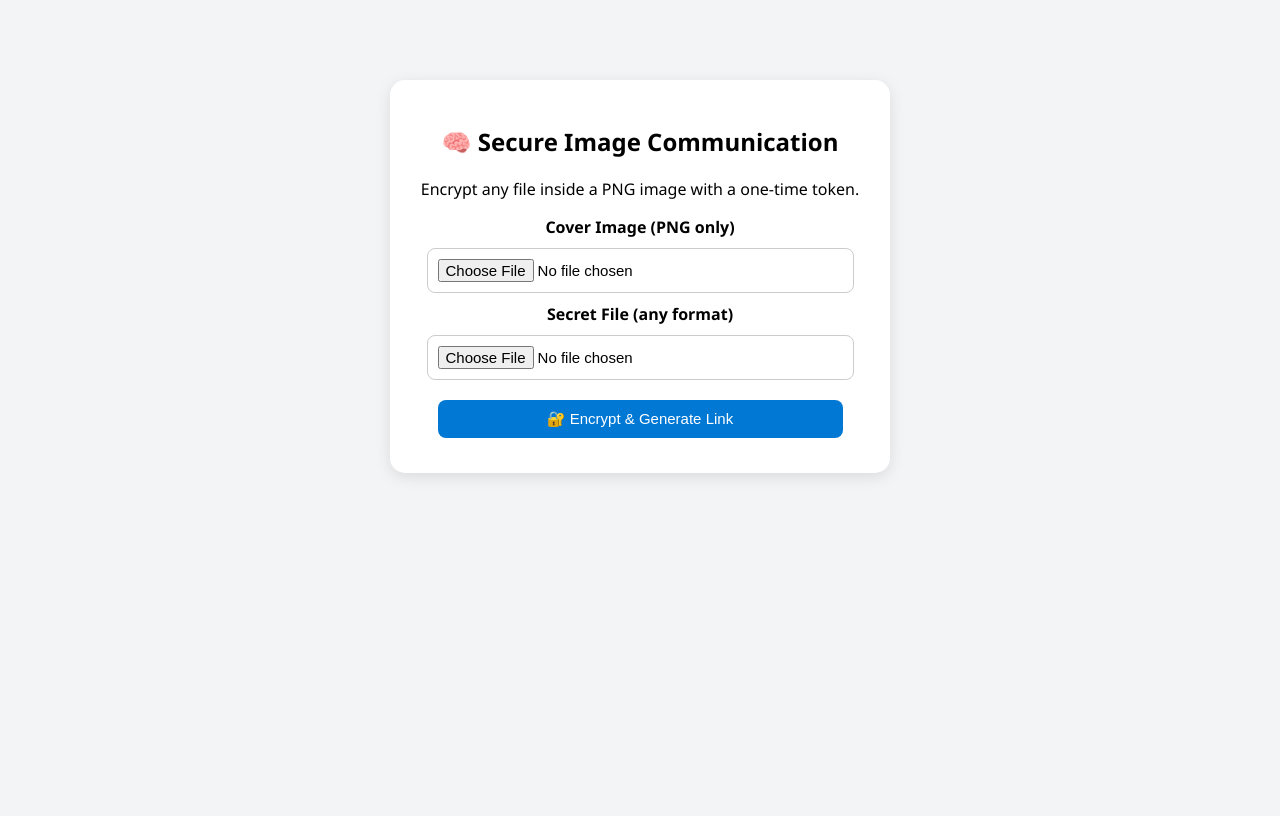
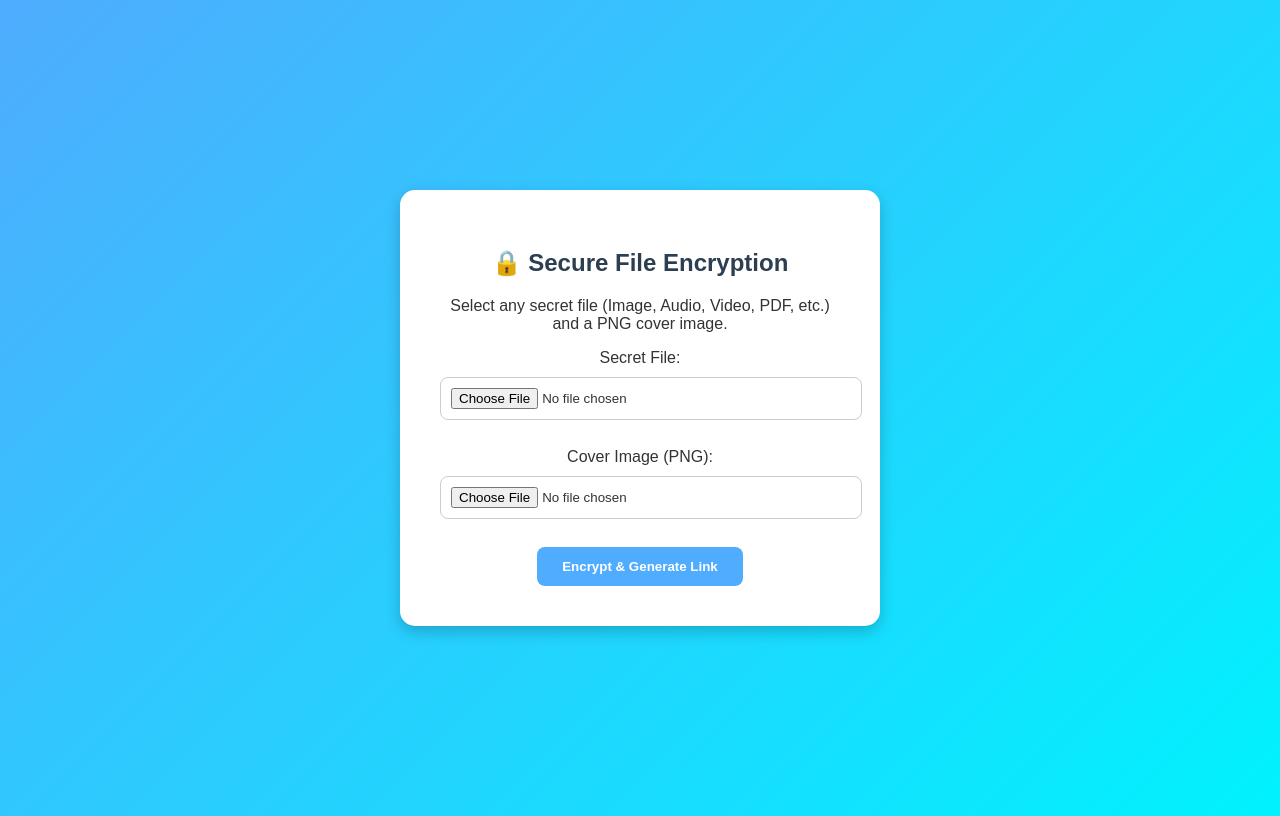
Before and after one commit to Bhavana-new/secure-image-communication, a Flask app: page / in a window 1280 px wide. Before the commit the page ends 477 px from the top, so only its background shows below. Run offline with Flask 3, Linux system fonts and the light colour scheme.

Commit message:
Updated code and webpage

```diff
--- a/app.py
+++ b/app.py
@@ -1,129 +1,81 @@
 import os
 import secrets
+import base64
 import time
-import base64
-import struct
-import zlib
-import hashlib
-import sqlite3
-import numpy as np
-from io import BytesIO
-from flask import Flask, request, render_template, flash, redirect, url_for, send_file
-from PIL import Image
+from flask import Flask, render_template, request, redirect, url_for, flash
+from werkzeug.utils import secure_filename
 from cryptography.hazmat.primitives.kdf.pbkdf2 import PBKDF2HMAC
 from cryptography.hazmat.primitives import hashes
 from cryptography.hazmat.primitives.ciphers.aead import AESGCM
 
-# ----------------------------------------
-# App Configuration
-# ----------------------------------------
+# Flask app setup
 app = Flask(__name__)
-app.secret_key = "super_secure_key_2025"
-UPLOAD_FOLDER = "uploads"
-os.makedirs(UPLOAD_FOLDER, exist_ok=True)
+app.secret_key = os.environ.get("SECRET_KEY", secrets.token_hex(16))
+UPLOAD_DIR = "uploads"
+os.makedirs(UPLOAD_DIR, exist_ok=True)
 
-TOKEN_TTL = 15 * 60  # Token valid for 15 minutes
-DB_PATH = "tokens.db"
-
-# ----------------------------------------
-# Initialize token database
-# ----------------------------------------
-def init_db():
-    conn = sqlite3.connect(DB_PATH)
-    c = conn.cursor()
-    c.execute("""
-        CREATE TABLE IF NOT EXISTS tokens (
-            token TEXT PRIMARY KEY,
-            created_at INTEGER NOT NULL,
-            used INTEGER DEFAULT 0
-        )
-    """)
-    conn.commit()
-    conn.close()
-
-def save_token(token):
-    conn = sqlite3.connect(DB_PATH)
-    c = conn.cursor()
-    c.execute("INSERT OR REPLACE INTO tokens (token, created_at, used) VALUES (?, ?, 0)",
-              (token, int(time.time())))
-    conn.commit()
-    conn.close()
-
-# ----------------------------------------
-# Encryption Helpers
-# ----------------------------------------
-def derive_key(password, salt):
-    kdf = PBKDF2HMAC(algorithm=hashes.SHA256(), length=32, salt=salt, iterations=200_000)
+# Encryption helpers
+def derive_key(password: str, salt: bytes) -> bytes:
+    kdf = PBKDF2HMAC(
+        algorithm=hashes.SHA256(),
+        length=32,
+        salt=salt,
+        iterations=200000
+    )
     return kdf.derive(password.encode())
 
-def encrypt_bytes(data, password):
+def encrypt_file(file_bytes: bytes, password: str):
     salt = secrets.token_bytes(16)
     key = derive_key(password, salt)
     aesgcm = AESGCM(key)
     nonce = secrets.token_bytes(12)
-    ct = aesgcm.encrypt(nonce, data, None)
-    return salt, nonce, ct
+    ciphertext = aesgcm.encrypt(nonce, file_bytes, None)
+    return salt, nonce, ciphertext
 
-def bytes_to_bits(b):
-    return np.unpackbits(np.frombuffer(b, dtype=np.uint8))
-
-def bits_to_bytes(bits):
-    pad = (-bits.size) % 8
-    if pad:
-        bits = np.concatenate([bits, np.zeros(pad, dtype=np.uint8)])
-    return np.packbits(bits).tobytes()
-
-# ----------------------------------------
-# Flask Routes
-# ----------------------------------------
 @app.route('/')
 def index():
     return render_template('index.html')
 
-@app.route('/encode', methods=['POST'])
-def encode():
-    cover = request.files.get('cover')
-    secret = request.files.get('secret')
+@app.route('/encrypt', methods=['POST'])
+def encrypt():
+    secret = request.files.get('secret_file')
+    cover = request.files.get('cover_image')
 
-    if not cover or not secret:
-        flash("Please upload both cover PNG and secret file.", "error")
+    if not secret or not cover:
+        flash("Please upload both the secret file and cover image.", "error")
         return redirect(url_for('index'))
 
     # Generate one-time token
-    token = secrets.token_urlsafe(8)
-    save_token(token)
+    token = secrets.token_urlsafe(12)
 
-    # Read secret and encrypt
+    # Read secret file
     secret_bytes = secret.read()
-    salt, nonce, ciphertext = encrypt_bytes(secret_bytes, token)
-    encrypted_data = salt + nonce + ciphertext
-    bits = bytes_to_bits(encrypted_data)
+    salt, nonce, ciphertext = encrypt_file(secret_bytes, token)
 
-    # Load cover image
-    img = Image.open(cover.stream).convert('RGB')
-    arr = np.array(img)
-    flat = arr.flatten()
-    if bits.size > flat.size:
-        flash("Cover image too small to hide secret data.", "error")
-        return redirect(url_for('index'))
+    encrypted_blob = salt + nonce + ciphertext
 
-    flat[:bits.size] = (flat[:bits.size] & 0xFE) | bits
-    stego_arr = flat.reshape(arr.shape)
+    # Save encrypted file
+    filename = f"encrypted_{secure_filename(secret.filename)}.bin"
+    filepath = os.path.join(UPLOAD_DIR, filename)
+    with open(filepath, 'wb') as f:
+        f.write(encrypted_blob)
 
-    # Save stego image
-    stego_filename = f"stego_{secrets.token_hex(6)}.png"
-    stego_path = os.path.join(UPLOAD_FOLDER, stego_filename)
-    Image.fromarray(stego_arr).save(stego_path)
+    # Create sharable link (Render or local)
+    sharable_link = url_for('serve_file', filename=filename, _external=True)
 
-    # Generate public download link (Render will host this)
-    link = url_for('download_file', filename=stego_filename, _external=True)
+    return render_template(
+        'result.html',
+        token=token,
+        link=sharable_link
+    )
 
-    return render_template('result.html', token=token, link=link)
-
-@app.route('/download/<filename>')
-def download_file(filename):
-    return send_file(os.path.join(UPLOAD_FOLDER, filename), as_attachment=True)
+@app.route('/file/<path:filename>')
+def serve_file(filename):
+    filepath = os.path.join(UPLOAD_DIR, filename)
+    if os.path.exists(filepath):
+        return f"This is the encrypted file link: {request.url}"
+    else:
+        return "File not found.", 404
 
 if __name__ == '__main__':
-    init_db()
-    app.run(host='0.0.0.0', port=5000, debug=True)
+    app.run(debug=True, host='0.0.0.0', port=5000)
--- a/templates/index.html
+++ b/templates/index.html
@@ -2,34 +2,60 @@
 <html lang="en">
 <head>
   <meta charset="UTF-8">
-<title>🔐 Secure Image Encryption</title>
+  <title>Secure File Encryption</title>
   <style>
-body { font-family: 'Segoe UI', sans-serif; background:#f3f4f6; text-align:center; }
-.container {
-  width:450px; margin:80px auto; background:white; border-radius:15px;
-  box-shadow:0 4px 15px rgba(0,0,0,0.1); padding:25px;
+    body {
+      background: linear-gradient(135deg, #4facfe, #00f2fe);
+      height: 100vh;
+      font-family: 'Poppins', sans-serif;
+      display: flex;
+      justify-content: center;
+      align-items: center;
+      color: #333;
     }
-input, button {
-  width:90%; padding:10px; margin:10px; border-radius:8px;
-  border:1px solid #ccc; font-size:15px;
+    form {
+      background: white;
+      padding: 40px;
+      border-radius: 15px;
+      box-shadow: 0 6px 15px rgba(0,0,0,0.2);
+      text-align: center;
+      width: 400px;
+    }
+    h2 {
+      margin-bottom: 20px;
+      color: #2c3e50;
+    }
+    input[type="file"] {
+      margin: 10px 0;
+      padding: 10px;
+      border: 1px solid #ccc;
+      border-radius: 8px;
+      width: 100%;
     }
     button {
-  background:#0078d4; color:white; border:none; cursor:pointer;
+      background: #4facfe;
+      border: none;
+      color: white;
+      padding: 12px 25px;
+      border-radius: 8px;
+      cursor: pointer;
+      font-weight: bold;
+      transition: 0.3s;
     }
-button:hover { background:#005fa3; }
+    button:hover {
+      background: #357abd;
+    }
   </style>
 </head>
 <body>
-<div class="container">
-  <h2>🧠 Secure Image Communication</h2>
-  <p>Encrypt any file inside a PNG image with a one-time token.</p>
-  <form action="/encode" method="POST" enctype="multipart/form-data">
-    <label><b>Cover Image (PNG only)</b></label><br>
-    <input type="file" name="cover" accept="image/png" required><br>
-    <label><b>Secret File (any format)</b></label><br>
-    <input type="file" name="secret" required><br>
-    <button type="submit">🔐 Encrypt & Generate Link</button>
+  <form action="/encrypt" method="POST" enctype="multipart/form-data">
+    <h2>🔒 Secure File Encryption</h2>
+    <p>Select any secret file (Image, Audio, Video, PDF, etc.) and a PNG cover image.</p>
+    <label>Secret File:</label><br>
+    <input type="file" name="secret_file" required><br><br>
+    <label>Cover Image (PNG):</label><br>
+    <input type="file" name="cover_image" accept=".png" required><br><br>
+    <button type="submit">Encrypt & Generate Link</button>
   </form>
-</div>
 </body>
 </html>
```
Also changed, not shown: templates/result.html (+52 -19 lines), 2 other files. Lines whose indentation alone changed are shown as unchanged.
